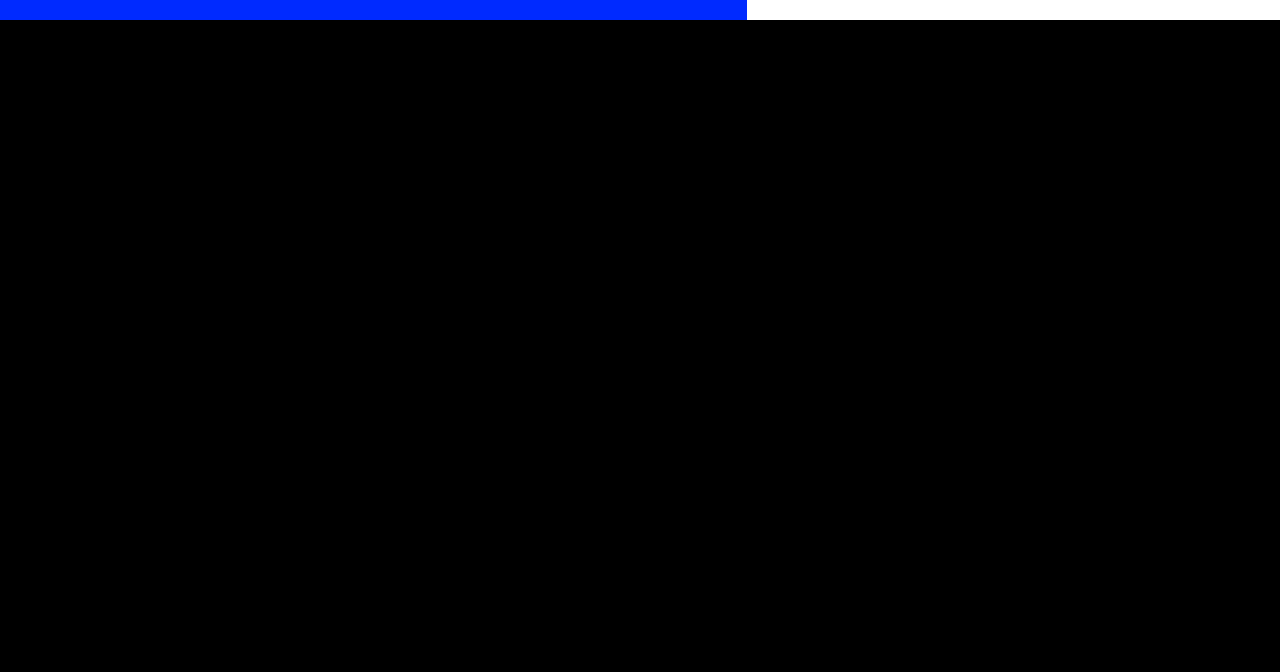
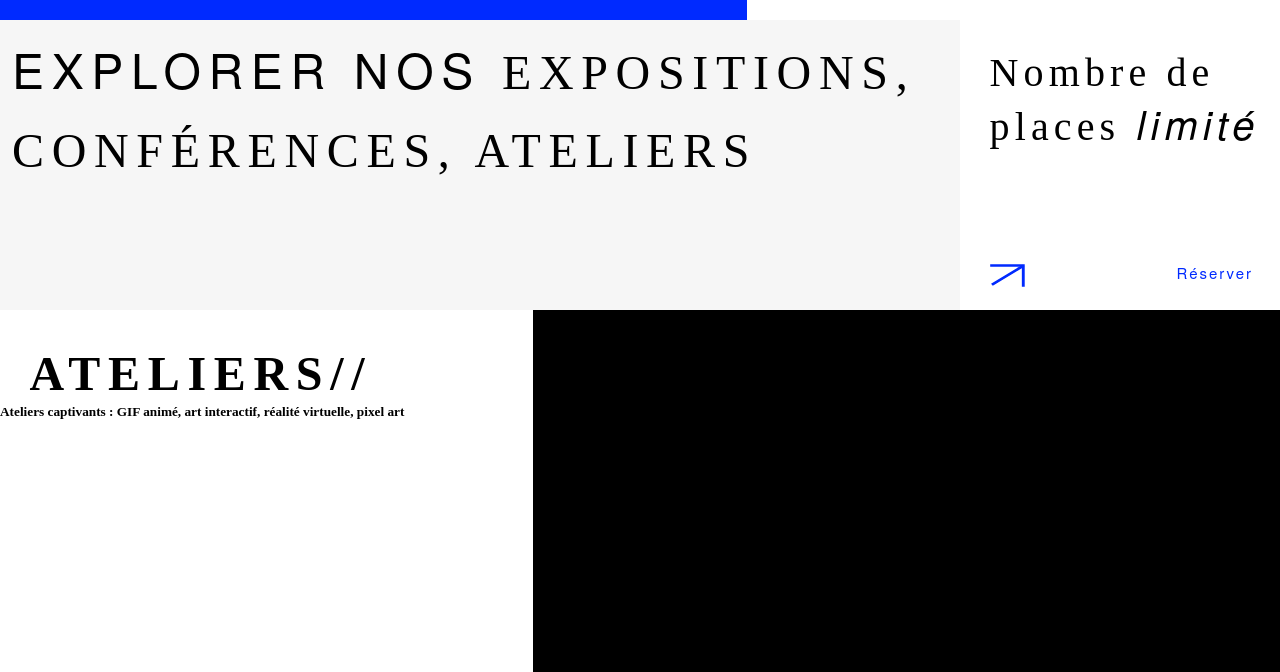
Before and after one commit to Yafet-T/eikonica, a website built with Parcel: page src/index.html in a window 1280 px wide. Shown: the part 1706-2378 px from the top of the page. Before the commit the page ends 1726 px from the top, so only its background shows below. Built offline with nearby package versions, Linux system fonts and the light colour scheme; grey boxes are pictures that could not be loaded.

Commit message:
debut du /programme/section/title
encore des élèment a rajouter

```diff
--- a/src/index.html
+++ b/src/index.html
@@ -67,6 +67,36 @@
           </div>
         </div>
       </div>
+      <!--2-->
+      <div class="programme">
+        <div class="container-fluid">
+          <div class="row">
+            <div class="col-xl-9 title-programme">
+              <h3>
+                EXPLORER NOS <span>EXPOSITIONS, CONFÉRENCES, ATELIERS</span>
+              </h3>
+            </div>
+            <div class="col-xl-3 reserve">
+              <h4>Nombre de places<span> limité</span></h4>
+              <div class="link">
+                <a href=""
+                  ><img src="img/main/arrow.svg" alt="fleche liens"
+                /></a>
+                <a href="">Réserver</a>
+              </div>
+            </div>
+            <div class="col-xl-5 programme-ateliers">
+              <h4>ATELIERS//</h4>
+              <h5>
+                Ateliers captivants : GIF animé, art interactif, réalité
+                virtuelle, pixel art
+              </h5>
+            </div>
+            <div class="col-xl-4"></div>
+            <div class="col-xl-3"></div>
+          </div>
+        </div>
+      </div>
     </main>
     <footer></footer>
     <script src="js/main.js" type="module"></script>
--- a/src/scss/modules/_programme.scss
+++ b/src/scss/modules/_programme.scss
@@ -0,0 +1,77 @@
+.programme {
+  padding: 0;
+  margin: 0 !important;
+  .title-programme {
+    background-color: #f6f6f6;
+    height: 22.625vw;
+  }
+  h3 {
+    font-family: HelveticaNeue;
+    font-weight: 300;
+    font-size: 3.75vw;
+    color: #000000;
+    letter-spacing: 7.67px;
+    line-height: 5.75vw;
+  }
+  span {
+    font-family: HelveticaNeue-BoldItalic;
+  }
+  .link {
+    display: flex;
+    flex-direction: row;
+    align-items: stretch;
+    justify-content: space-between;
+    padding: 0 2.125vw 0 0;
+    position: absolute;
+    bottom: 1.75vw;
+    img {
+      width: 2.749vw;
+      margin: 0 10vw 0 0;
+    }
+    a {
+      font-family: HelveticaNeue;
+      font-size: 15px;
+      color: #002aff;
+      letter-spacing: 1.92px;
+      text-decoration: none;
+      margin: 0 0 0 2.313vw;
+    }
+  }
+}
+
+.reserve {
+  background-color: rgb(255, 255, 255);
+  position: relative;
+  padding: 0 !important;
+  h4 {
+    margin: 2.125vw 0 0 2.313vw;
+    font-family: HelveticaNeue-UltraLight;
+    font-weight: lighter;
+    font-size: 40px;
+    color: #000000;
+    letter-spacing: 5.11px;
+    line-height: 51px;
+  }
+  span {
+    font-family: HelveticaNeue;
+    font-weight: 400;
+    font-style: italic;
+    font-size: 40px;
+    color: #000000;
+    letter-spacing: 5.11px;
+    line-height: 51px;
+  }
+}
+
+.programme-ateliers {
+  padding: 0 !important;
+  background-color: rgb(255, 255, 255);
+  height: 28.313vw;
+  h4 {
+    font-family: HelveticaNeue-BoldItalic;
+    font-size: 3.75vw;
+    color: #000000;
+    letter-spacing: 7.67px;
+    margin: 2.688vw 0 0 2.313vw;
+  }
+}
```
